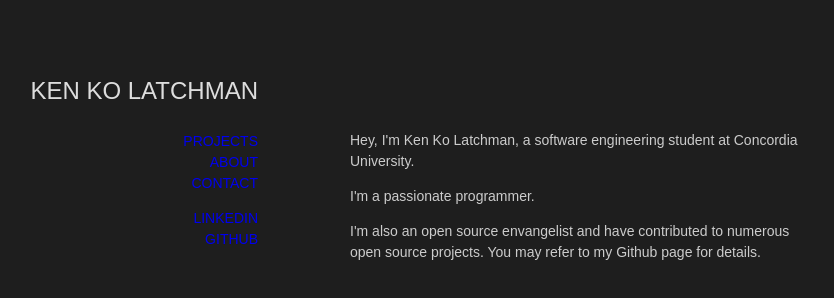
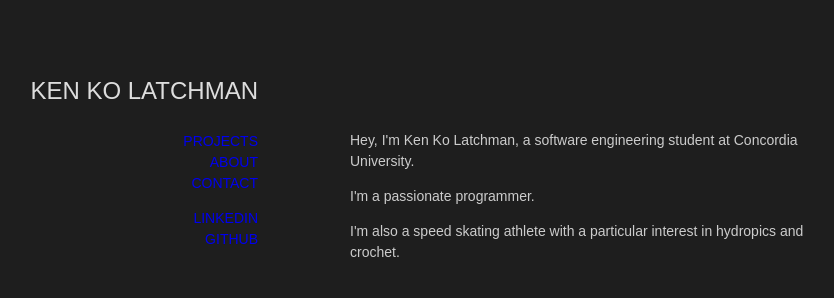
Before and after one commit to kenko-l/Personal_SIte, a plain HTML site: page about.html in a window 1280 px wide. Shown: the whole page, without its empty margins (200-1034 px from the left). Drawn offline with Linux system fonts and the light colour scheme.

Commit message:
Updated about section

```diff
--- a/about.html
+++ b/about.html
@@ -35,7 +35,7 @@
                 <div id="about">
                 <p>Hey, I'm Ken Ko Latchman, a software engineering student at Concordia University.</p>
                 <p>I'm a passionate programmer. </p>
-                <p>I'm also an open source envangelist and have contributed to numerous open source projects. You may refer to my Github page for details.</p>
+                <p>I'm also a speed skating athlete with a particular interest in hydropics and crochet. </p>
                 </div>
 
             </ul>
```
